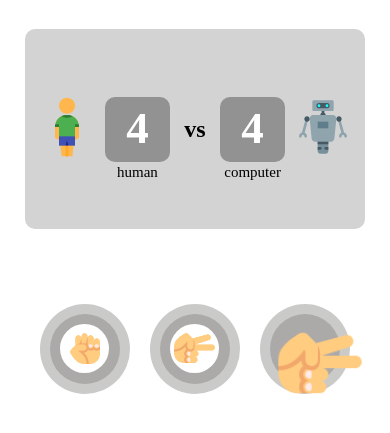
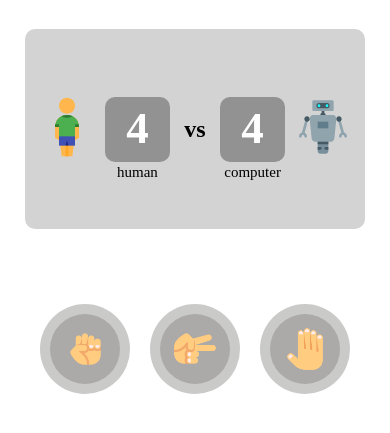
Before and after one commit to codechappie/rock-paper-scissors-game, a plain HTML site: page index.html in a window 390 px wide. Shown: the part 71-504 px from the top of the page. Drawn offline with Linux system fonts and the light colour scheme; files whose address does not match are found by name.

Commit message:
update v04

```diff
--- a/css/main.css
+++ b/css/main.css
@@ -122,12 +122,32 @@ body{
     width: 70%;
 }
 
-.btn-paper{
+.btn-rock{
+    background-image: url('../image/icons8-clenched-fist-96.png');
+    background-size: cover;
+    outline: none;
+    width: 90px;
+    height: 90px;
+    border: 0;
+    background-color: rgba(255, 255, 255, 0);
+}
+
+.btn-scissor{
     background-image: url('../image/icons8-hand-scissors-96.png');
     background-size: cover;
     outline: none;
-    width: 100px;
-    height: 100px;
+    width: 90px;
+    height: 90px;
+    border: 0;
+    background-color: rgba(255, 255, 255, 0);
+}
+
+.btn-paper{
+    background-image: url('../image/icons8-hand-96.png');
+    background-size: cover;
+    outline: none;
+    width: 90px;
+    height: 90px;
     border: 0;
     background-color: rgba(255, 255, 255, 0);
 }
@@ -258,4 +278,38 @@ body{
     border: 0;
 }
 
+
+.btn-rock{
+    background-image: url('../image/icons8-clenched-fist-96.png');
+    background-size: cover;
+    outline: none;
+    width: 50px;
+    margin: 14%;
+    height: 50px;
+    border: 0;
+    background-color: rgba(255, 255, 255, 0);
 }
+
+.btn-scissor{
+    background-image: url('../image/icons8-hand-scissors-96.png');
+    background-size: cover;
+    outline: none;
+    width: 50px;
+    margin: 14%;
+    height: 50px;
+    border: 0;
+    background-color: rgba(255, 255, 255, 0);
+}
+
+.btn-paper{
+    background-image: url('../image/icons8-hand-96.png');
+    background-size: cover;
+    outline: none;
+    width: 50px;
+    height: 50px;
+    margin: 14%;
+    border: 0;
+    background-color: rgba(255, 255, 255, 0);
+}
+
+}
--- a/index.html
+++ b/index.html
@@ -48,13 +48,13 @@
        <section class="options">
         <div class="rock">
             <div class="mini-circle">
-                <img src="image/icons8-clenched-fist-96.png" alt="">
-            </div>
+                <button class="btn-rock"></button>
+             </div>
         </div>
         <div class="scissor">
             <div class="mini-circle">
-                <img src="image/icons8-hand-scissors-96.png" alt="">
-            </div>
+                <button class="btn-scissor"></button>
+             </div>
         </div>
         <div class="paper">
             <div class="mini-circle">
```
